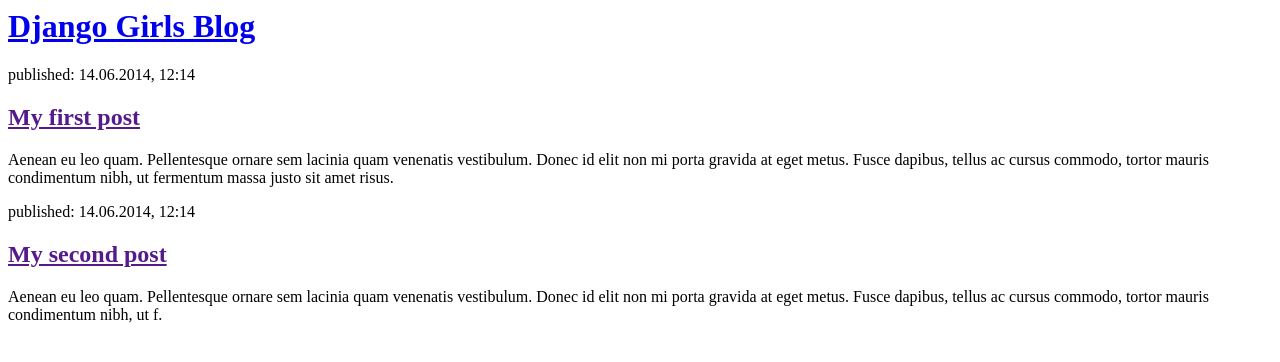
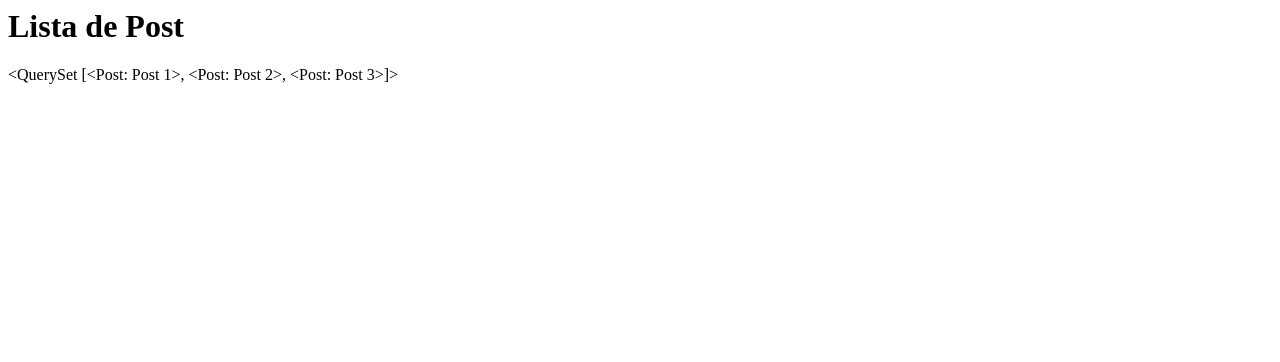
Before and after one commit to Deskraoo/Mateskoool, a Django app: template Mateskool/blog/templates/blog/post_list.html in a window 1280 px wide. Shown: the top 362 px of the page. Run offline with Django 3.2, Linux system fonts and the light colour scheme; the template is opened without the code that fills it: values that come from a table or form of the project are taken from there, others are empty; data comes from the database, SQL or seed files in the repository.

Commit message:
Cambio blog pagina

```diff
--- a/Mateskool/blog/templates/blog/post_list.html
+++ b/Mateskool/blog/templates/blog/post_list.html
@@ -3,20 +3,7 @@
         <title>Django Girls blog</title>
     </head>
     <body>
-        <div>
-            <h1><a href="/">Django Girls Blog</a></h1>
-        </div>
-
-        <div>
-            <p>published: 14.06.2014, 12:14</p>
-            <h2><a href="">My first post</a></h2>
-            <p>Aenean eu leo quam. Pellentesque ornare sem lacinia quam venenatis vestibulum. Donec id elit non mi porta gravida at eget metus. Fusce dapibus, tellus ac cursus commodo, tortor mauris condimentum nibh, ut fermentum massa justo sit amet risus.</p>
-        </div>
-
-        <div>
-            <p>published: 14.06.2014, 12:14</p>
-            <h2><a href="">My second post</a></h2>
-            <p>Aenean eu leo quam. Pellentesque ornare sem lacinia quam venenatis vestibulum. Donec id elit non mi porta gravida at eget metus. Fusce dapibus, tellus ac cursus commodo, tortor mauris condimentum nibh, ut f.</p>
-        </div>
+        <h1>Lista de Post</h1>
+        {{ posts }}
     </body>
 </html>
--- a/Mateskool/blog/views.py
+++ b/Mateskool/blog/views.py
@@ -1,4 +1,7 @@
 from django.shortcuts import render
+from django.utils import timezone
+from .models import Post
 
 def post_list(request):
-    return render(request, 'blog/post_list.html', {})
+    posts = Post.objects.filter(published_date__lte=timezone.now()).order_by('published_date')
+    return render(request, 'blog/post_list.html', {"post":posts})
```
